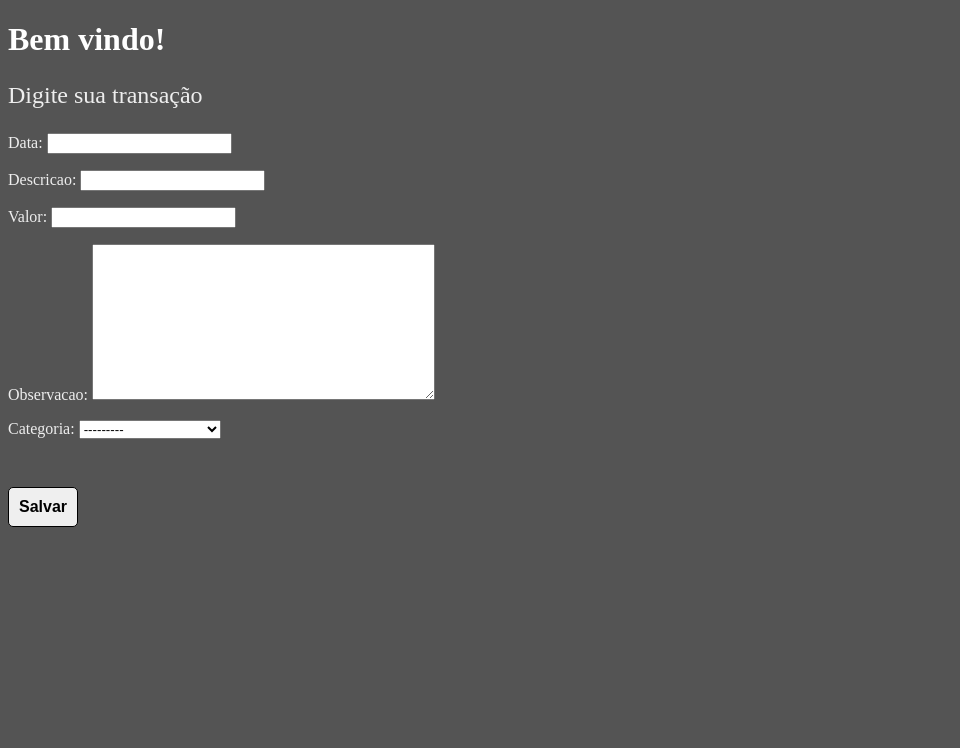
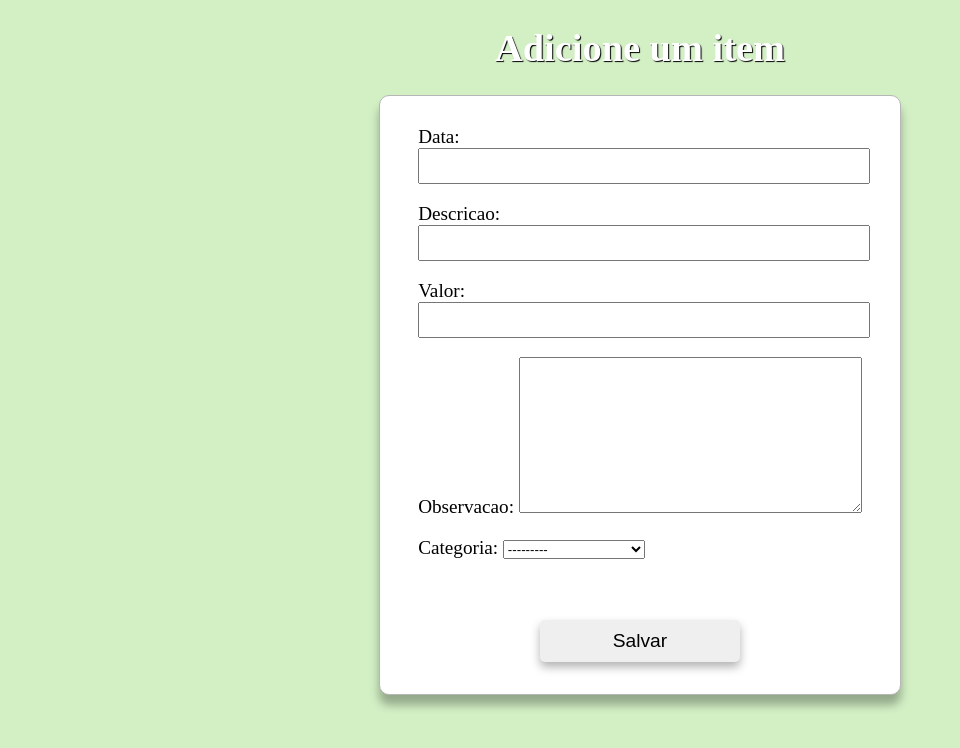
Before and after one commit to Whoan10/Controle, a Django app: page /nova/ in a window 1280 px wide. Shown: the top 748 px of the page, without its empty margins (0-960 px from the left). Run offline with Django 4.2, Linux system fonts and the light colour scheme; data comes from the database, SQL or seed files in the repository; both versions use the stored data as it was after the commit.

Commit message:
maake it better

```diff
--- a/contas/templates/contas/form.html
+++ b/contas/templates/contas/form.html
@@ -8,12 +8,15 @@
 
   <style>
     body{
-      background-color: rgb(84, 84, 84);
+      background-color:  rgb(211, 240, 197);
       color: rgb(238, 238, 238);
+      font-size: 1.2em;
     }
 
     h1{
       color: white;
+      text-shadow: 1px 1px 1px black;
+      text-align: center;
     }
 
     a{
@@ -23,17 +26,53 @@
 
     button{
       padding: 10px;
-      border: 1px solid black;
+      border: none;
       border-radius: 5px;
       font-size: 1em;
-      font-weight: bold;
-      margin-top: 2em;
+      margin-top: 1em;
       cursor: pointer;
+      width: 200px;
+      box-shadow: 0px 5px 10px rgba(0, 0, 0, 0.3);
     }
 
-    .lado{
-      margin-left: 2em;
-      margin-top: 2em;
+    button:hover{
+      background-color: rgb(202, 202, 202);
+    }
+
+    form{
+      width: 500px;
+      background-color: rgb(255, 255, 255);
+      padding: 10px;
+      border-radius: 10px;
+      display: flex;
+      flex-direction: column;
+      align-items: center;
+      box-shadow: 0px 10px 10px rgba(0, 0, 0, 0.3);
+      border: 1px solid rgb(182, 182, 182);
+      margin: auto;
+    }
+
+    input{
+      width: 100%;
+      height: 30px;
+      font-size: 1.1em;
+    }
+
+    label{
+      color: black;
+    }
+
+    a{
+      font-size: 1.2em;
+      padding: 10px 20px;
+      border-radius: 5px;
+      background-color: rgb(200, 200, 200);
+      transition: .1s;
+    }
+
+    a:hover{
+      background-color: rgb(255, 157, 157);
+      color: red;
     }
 
   </style>
@@ -41,15 +80,14 @@
 </head>
 <body>
 
-<h1>Bem vindo!</h1>
-<p style="font-size: 1.5em;">Digite sua transação</p>
+<h1>Adicione um item</h1>
 
   <form method="POST">
     {% csrf_token %}
-    {{ form.as_p }}
+    <div class="divisoria"> {{ form.as_p }}<br></div>
     <button type="submit">Salvar</button><br>
     {% if transacao %}
-    <a href="{% url 'delete' transacao.id %}" style="color: white;">Deletar</a>
+    <a href="{% url 'delete' transacao.id %}">Deletar</a>
     {% endif %}
 
   </form>
```
Also changed, not shown: contas/templates/contas/listagem.html (+38 -11 lines), db.sqlite3.
